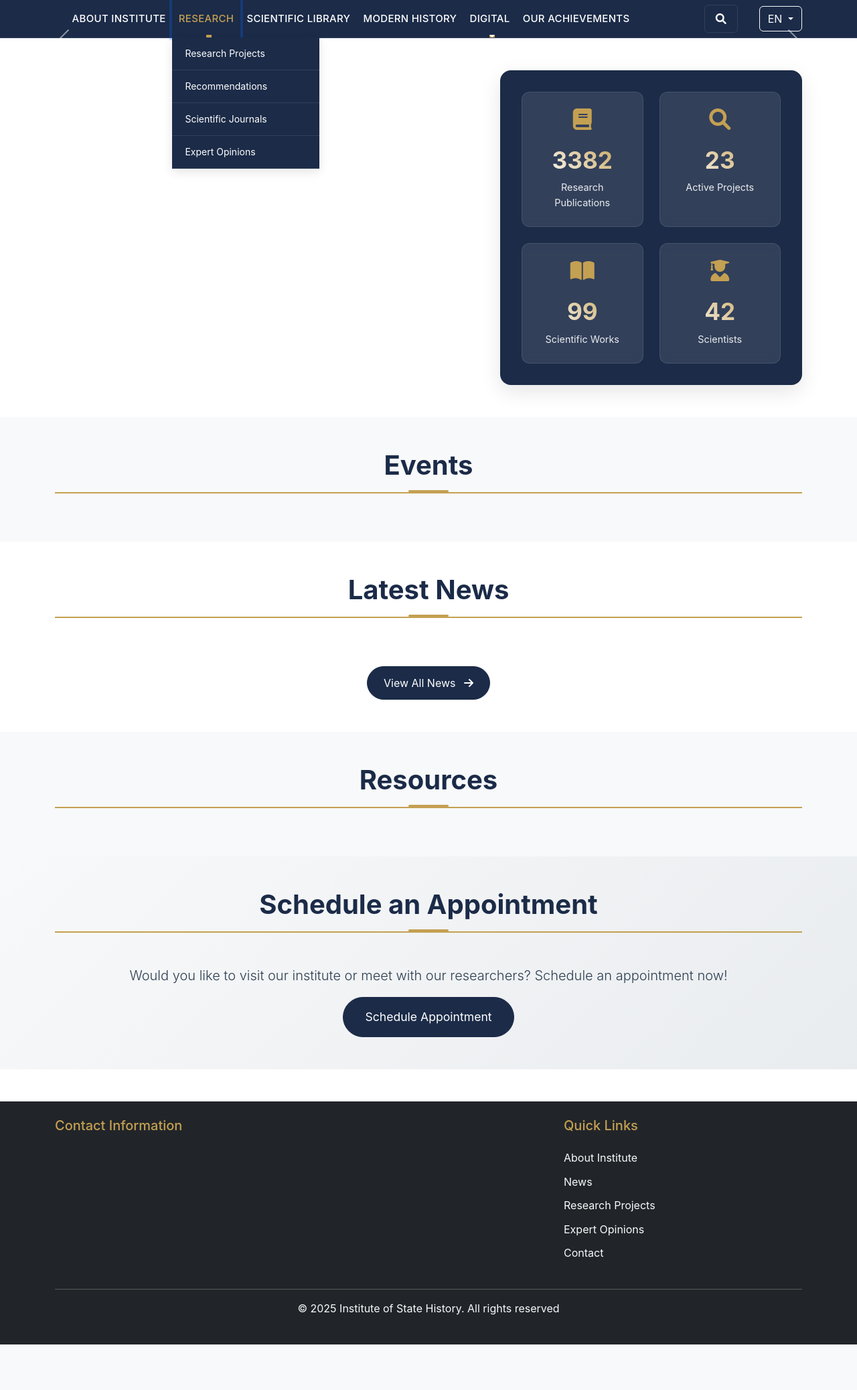
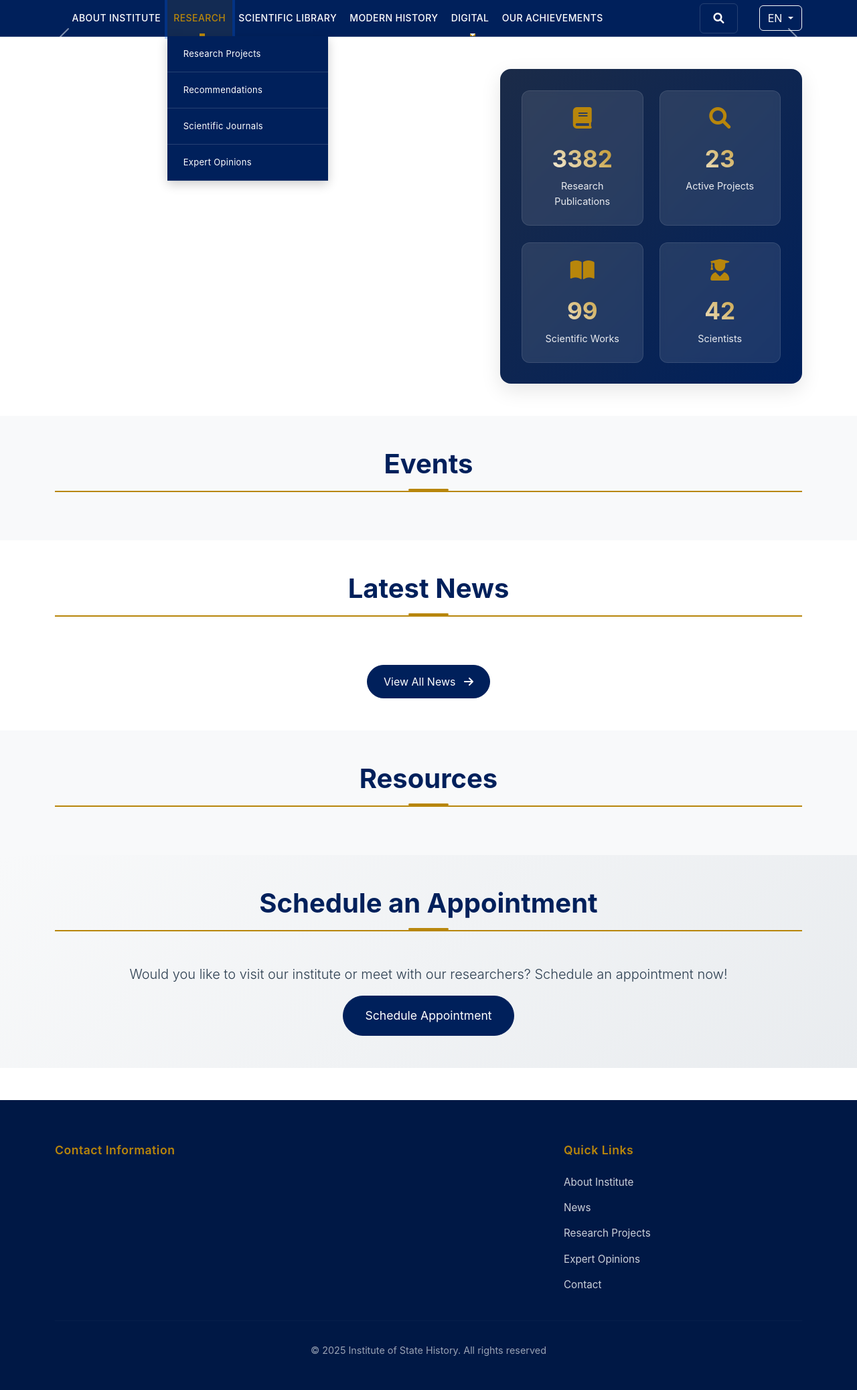
Before and after one commit to SmaylovSerikbay/historystate, a Django app: page /en/ in a window 1280 px wide, after a click on "RESEARCH". Shown: the whole page at 67% size. Before the commit the page ends 2008 px from the top, so only its background shows below. Run offline with Django 5.2, Linux system fonts and the light colour scheme; data that the repository does not hold is empty; some libraries are stand-ins or nearby versions.

Commit message:
Enhance base template and scientific library styling with refined color scheme and typography

```diff
--- a/templates/base.html
+++ b/templates/base.html
@@ -176,18 +176,19 @@
     <script src="{% static 'js/main.js' %}"></script>
     <style>
         :root {
-            --primary-color: #1B2B48;
-            --secondary-color: #C4A052;
-            --nav-bg: #1B2B48;
+            --primary-color: #00205B;  /* Более глубокий синий */
+            --secondary-color: #B8860B;  /* Более благородный золотой */
+            --nav-bg: #00205B;
             --nav-text: #ffffff;
-            --nav-hover: #C4A052;
-            --border-light: rgba(255, 255, 255, 0.1);
+            --nav-hover: #B8860B;
+            --border-light: rgba(255, 255, 255, 0.15);
         }
 
         /* Стили для шапки */
         .header {
             background: var(--nav-bg);
             border-bottom: 1px solid var(--border-light);
+            box-shadow: 0 2px 10px rgba(0,0,0,0.1);
         }
 
         .navbar {
@@ -195,13 +196,15 @@
         }
 
         .navbar-brand {
-            padding: 1rem 0;
+            padding: 1.2rem 0;
+            font-weight: 600;
+            letter-spacing: 0.5px;
         }
 
         .header-logo {
-            height: 50px;
+            height: 55px;
             width: auto;
-            margin-right: 1rem;
+            margin-right: 1.2rem;
         }
 
         /* Стили для навигации */
@@ -219,10 +222,10 @@
 
         .navbar-nav .nav-link {
             color: var(--nav-text) !important;
-            padding: 1.5rem 1.2rem;
-            font-size: 15px;
+            padding: 1.8rem 1.5rem;
+            font-size: 14px;
             font-weight: 500;
-            letter-spacing: 0.3px;
+            letter-spacing: 0.4px;
             text-transform: uppercase;
             transition: all 0.3s ease;
             white-space: nowrap;
@@ -232,6 +235,7 @@
         .navbar-nav .nav-link:hover,
         .navbar-nav .nav-link:focus {
             color: var(--nav-hover) !important;
+            background: rgba(184, 134, 11, 0.1);
         }
 
         .navbar-nav .nav-link::after {
@@ -247,7 +251,7 @@
         }
 
         .navbar-nav .nav-link:hover::after {
-            width: 100%;
+            width: 80%;
         }
 
         .navbar-nav .dropdown-menu {
@@ -256,16 +260,17 @@
             border: none;
             border-radius: 0;
             background: var(--nav-bg);
-            min-width: 220px;
-            box-shadow: 0 5px 15px rgba(0,0,0,0.1);
+            min-width: 240px;
+            box-shadow: 0 5px 15px rgba(0,0,0,0.2);
         }
 
         .navbar-nav .dropdown-item {
             color: var(--nav-text);
-            padding: 0.8rem 1.2rem;
-            font-size: 14px;
+            padding: 1rem 1.5rem;
+            font-size: 13px;
             border-bottom: 1px solid var(--border-light);
             transition: all 0.3s ease;
+            letter-spacing: 0.3px;
         }
 
         .navbar-nav .dropdown-item:hover,
@@ -277,14 +282,14 @@
         /* Стили для поиска */
         .search-wrapper {
             position: relative;
-            margin-left: 1rem;
+            margin-left: 1.5rem;
         }
 
         .search-toggle {
             background: transparent;
             border: 1px solid var(--border-light);
             color: var(--nav-text);
-            padding: 0.5rem 1rem;
+            padding: 0.6rem 1.2rem;
             transition: all 0.3s ease;
         }
 
@@ -299,13 +304,60 @@
             position: absolute;
             top: 100%;
             right: 0;
-            width: 300px;
-            padding: 1rem;
+            width: 320px;
+            padding: 1.2rem;
             background: white;
             border-radius: 0;
-            box-shadow: 0 5px 15px rgba(0,0,0,0.1);
+            box-shadow: 0 5px 20px rgba(0,0,0,0.15);
             margin-top: 1rem;
             z-index: 1000;
+        }
+
+        /* Стили для футера */
+        .footer {
+            background: #001845 !important;
+            padding: 4rem 0 2rem !important;
+            margin-top: auto;
+        }
+
+        .footer h5 {
+            color: var(--secondary-color);
+            font-size: 1.1rem;
+            font-weight: 600;
+            margin-bottom: 1.5rem;
+            letter-spacing: 0.5px;
+        }
+
+        .footer p {
+            color: rgba(255,255,255,0.8);
+            font-size: 0.95rem;
+            line-height: 1.6;
+        }
+
+        .footer a {
+            text-decoration: none;
+            transition: all 0.3s ease;
+            color: rgba(255,255,255,0.8) !important;
+            font-size: 0.95rem;
+        }
+
+        .footer a:hover {
+            color: var(--secondary-color) !important;
+            opacity: 1;
+        }
+
+        .footer ul li {
+            margin-bottom: 0.8rem;
+        }
+
+        .footer hr {
+            border-color: rgba(255,255,255,0.1);
+            margin: 2rem 0;
+        }
+
+        .footer .text-center p {
+            color: rgba(255,255,255,0.6);
+            font-size: 0.9rem;
         }
 
         /* Адаптивные стили */
@@ -344,23 +396,6 @@
                 right: 0;
                 margin: 0;
             }
-        }
-
-        .footer {
-            margin-top: auto;
-        }
-
-        .footer a {
-            text-decoration: none;
-            transition: opacity 0.3s;
-        }
-
-        .footer a:hover {
-            opacity: 0.8;
-        }
-
-        .footer ul li {
-            margin-bottom: 10px;
         }
 
         @media (max-width: 768px) {
```
Also changed, not shown: templates/main/scientific_library.html (+47 -17 lines).
